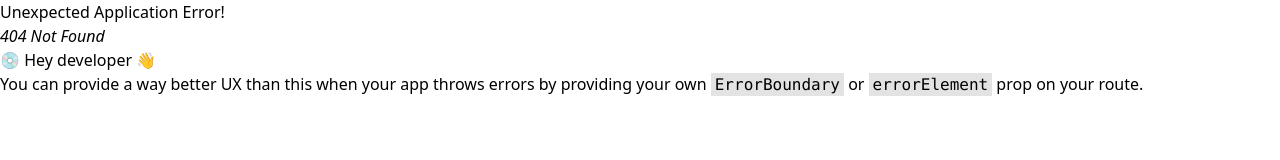
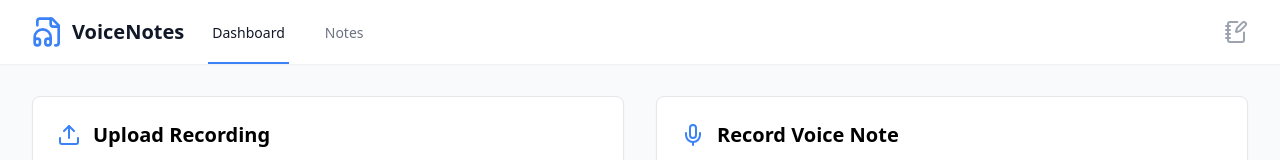
Before and after one commit to dsabljic/voice-notes-frontend, a React (Vite) app: page /dashboard in a window 1280 px wide. Before the commit this address had no page. Shown: the top 160 px of the page. Built offline with nearby package versions, Linux system fonts and the light colour scheme; no server answers.

Commit message:
add rerouting to /dashboard

```diff
--- a/src/components/Navbar.jsx
+++ b/src/components/Navbar.jsx
@@ -18,17 +18,18 @@ export default function Navbar() {
             </div>
             <div className="hidden sm:ml-6 sm:flex sm:space-x-8">
               <NavLink
-                to="/"
+                to="/dashboard"
                 className={({ isActive }) =>
                   isActive
                     ? "border-blue-500 text-gray-900 inline-flex items-center px-1 pt-1 border-b-2 text-sm font-medium"
                     : "border-transparent text-gray-500 hover:border-gray-300 hover:text-gray-700 inline-flex items-center px-1 pt-1 border-b-2 text-sm font-medium"
                 }
+                end
               >
                 Dashboard
               </NavLink>
               <NavLink
-                to="/notes"
+                to="/dashboard/notes"
                 className={({ isActive }) =>
                   isActive
                     ? "border-blue-500 text-gray-900 inline-flex items-center px-1 pt-1 border-b-2 text-sm font-medium"
```
Also changed, not shown: src/App.jsx (+9 -4 lines).
